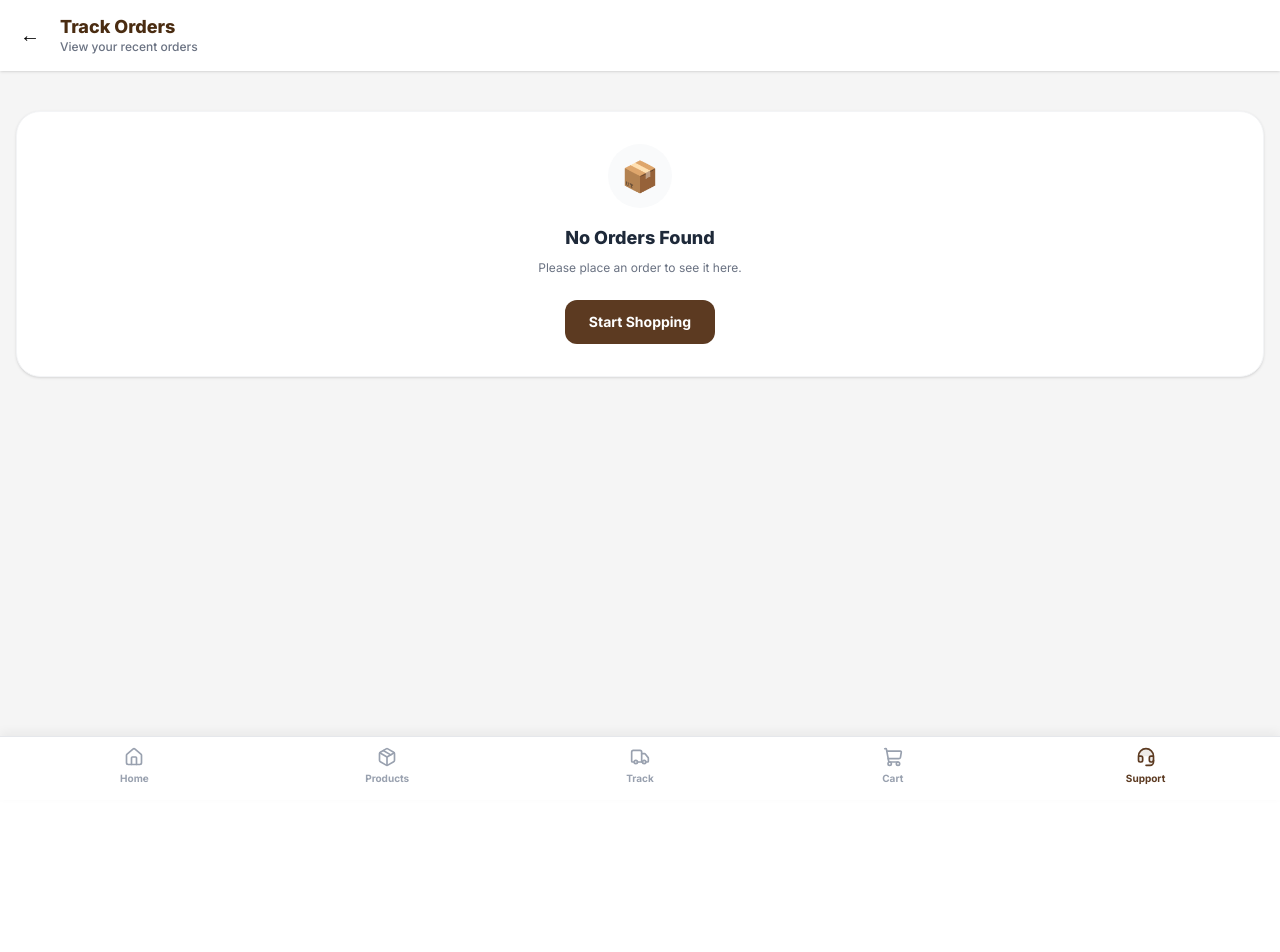
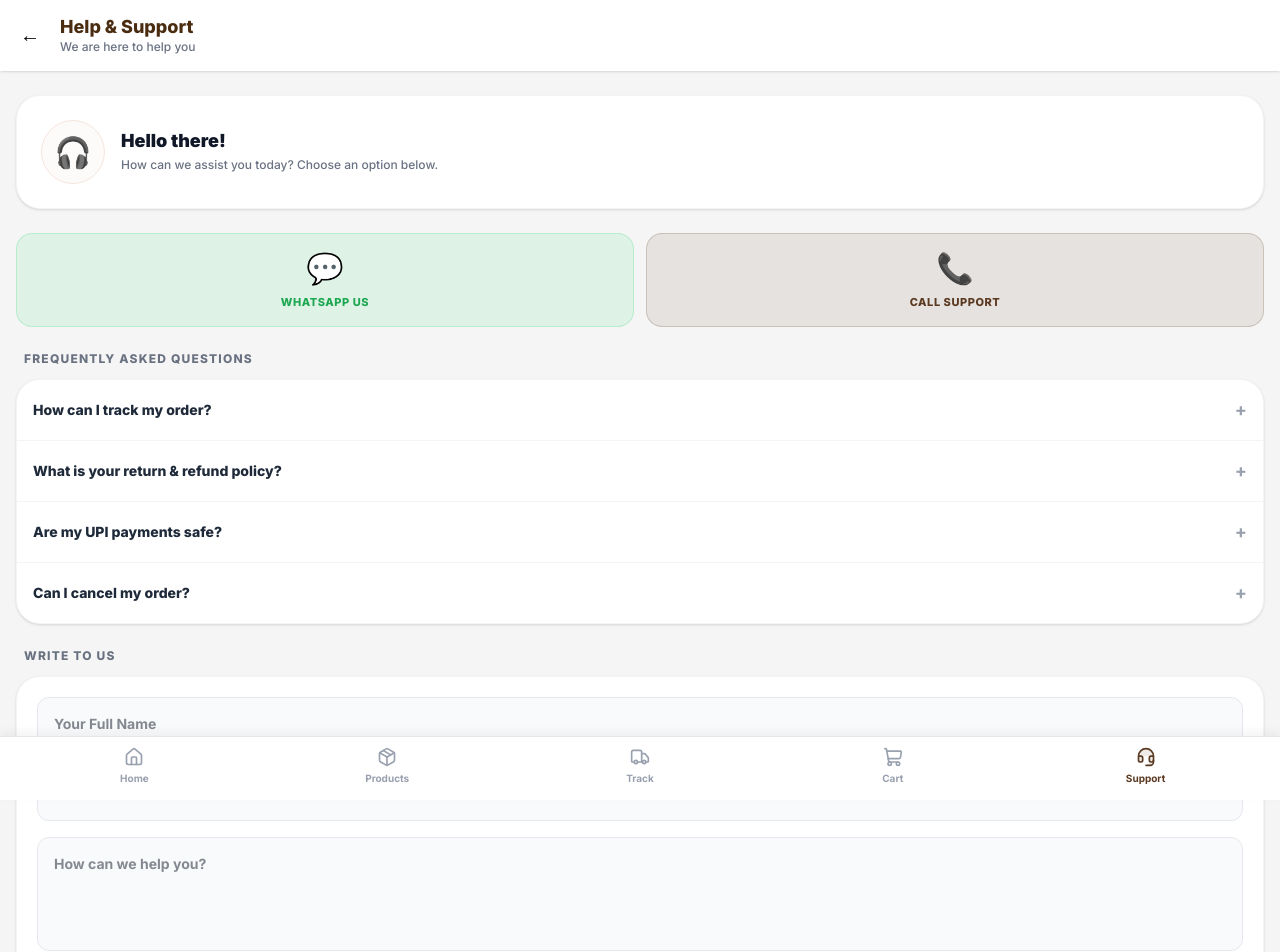
Before and after one commit to aqwertyui08521-crypto/royalbasket, a Next.js app: page /support in a window 1280 px wide. Shown: the top 952 px of the page. Before the commit the page ends 800 px from the top, so only its background shows below. Built offline with nearby package versions, Linux system fonts and the light colour scheme.

Commit message:
Added support page

```diff
--- a/src/app/support/page.tsx
+++ b/src/app/support/page.tsx
@@ -1,131 +1,171 @@
 "use client";
-import { useState, useEffect } from "react";
+import { useState } from "react";
 import { useRouter } from "next/navigation";
-import { createClient } from "@supabase/supabase-js";
 
-const supabase = createClient("https://npzfzlkvdxweiaewnnem.supabase.co", "sb_publishable_it_SC_2dJQ8K4n7K4DqYjw_AaVk59xz");
+export default function SupportPage() {
+  const router = useRouter();
+  const [activeFaq, setActiveFaq] = useState<number | null>(null);
+  const [showToast, setShowToast] = useState(false);
 
-export default function TrackOrderPage() {
-  const router = useRouter();
-  const [orders, setOrders] = useState<any[]>([]);
-  const [loading, setLoading] = useState(true);
-  const [userPhone, setUserPhone] = useState("");
+  // কাস্টমার সাপোর্টের নম্বর (আপনি পরে চেঞ্জ করে নেবেন)
+  const supportPhone = "+919876543210";
+  const whatsappMsg = "Hello Royal Basket, I need some help with my order.";
 
-  useEffect(() => {
-    const fetchOrders = async () => {
-      try {
-        const saved = localStorage.getItem("saved_address");
-        if (saved) {
-          const parsed = JSON.parse(saved);
-          if (parsed.phone) {
-            setUserPhone(parsed.phone);
-            // Supabase থেকে সরাসরি লাইভ অর্ডার টানা হচ্ছে
-            const { data, error } = await supabase
-              .from("orders")
-              .select("*")
-              .eq("customer_phone", parsed.phone)
-              .order("created_at", { ascending: false });
+  const faqs = [
+    {
+      q: "How can I track my order?",
+      a: "You can easily track your live order status by going to the 'Track Order' page from the Home screen after placing an order."
+    },
+    {
+      q: "What is your return & refund policy?",
+      a: "We offer a 7-day easy return policy for damaged or incorrect items. Refunds are processed within 3-5 working days directly to your original payment method."
+    },
+    {
+      q: "Are my UPI payments safe?",
+      a: "Absolutely! We use highly secured, encrypted banking channels. Your payment details are 100% safe and verified."
+    },
+    {
+      q: "Can I cancel my order?",
+      a: "Orders can only be cancelled before they are shipped. Once the order is out for delivery, cancellation is not possible."
+    }
+  ];
 
-            if (data && data.length > 0) {
-              setOrders(data);
-            }
-          }
-        }
-      } catch (error) {
-        console.error("Error loading orders:", error);
-      } finally {
-        setLoading(false);
-      }
-    };
-
-    fetchOrders();
-  }, []);
-
-  // ট্র্যাকিং স্টেপ ডিজাইন
-  const StatusStep = ({ title, desc, icon, isActive, isLast }: any) => (
-    <div className="flex gap-4 relative">
-      {!isLast && <div className={`absolute left-5 top-10 w-0.5 h-12 ${isActive ? 'bg-[#5C3A21]' : 'bg-gray-200'}`}></div>}
-      <div className={`w-10 h-10 rounded-full flex items-center justify-center text-[18px] z-10 ${isActive ? 'bg-[#5C3A21] text-white shadow-md shadow-[#5C3A21]/30' : 'bg-gray-100 text-gray-400'}`}>
-        {icon}
-      </div>
-      <div className="pb-8">
-        <p className={`font-extrabold text-sm ${isActive ? 'text-gray-800' : 'text-gray-400'}`}>{title}</p>
-        <p className={`text-[10px] font-medium mt-0.5 ${isActive ? 'text-[#7A401A]' : 'text-gray-400'}`}>{desc}</p>
-      </div>
-    </div>
-  );
+  const handleSendMessage = (e: React.FormEvent) => {
+    e.preventDefault();
+    // মেসেজ সেন্ড হওয়ার সুন্দর পপ-আপ
+    setShowToast(true);
+    setTimeout(() => setShowToast(false), 3000);
+    // ফর্ম ক্লিয়ার করার জন্য e.target.reset() ব্যবহার করতে পারেন
+    (e.target as HTMLFormElement).reset();
+  };
 
   return (
-    <div className="min-h-screen bg-[#F5F5F5] font-sans text-black pb-20">
-      <div className="bg-white sticky top-0 z-10 px-4 py-4 flex items-center gap-4 shadow-sm">
-        <button onClick={() => router.push('/')} className="p-1"><span className="text-xl font-bold">←</span></button>
+    <div className="min-h-screen bg-[#F5F5F5] font-sans text-black pb-24 relative">
+
+      {/* 🚀 Beautiful Toast Notification 🚀 */}
+      {showToast && (
+        <div className="fixed top-24 left-1/2 transform -translate-x-1/2 bg-[#198754] text-white px-6 py-3 rounded-full shadow-2xl z-50 flex items-center gap-2 font-black text-sm transition-all duration-300">
+          <span className="text-lg">✅</span> Message Sent Successfully!
+        </div>
+      )}
+
+      {/* Header */}
+      <div className="bg-white sticky top-0 z-40 px-4 py-4 flex items-center gap-4 shadow-sm">
+        <button onClick={() => router.push('/')} className="p-1 active:scale-90 transition-transform">
+          <span className="text-xl font-bold">←</span>
+        </button>
         <div>
-          <h1 className="font-extrabold text-lg leading-tight text-[#4A2C11]">Track Orders</h1>
-          <p className="text-xs text-gray-500 font-medium">
-            {userPhone ? `Tracking for: ${userPhone}` : "View your recent orders"}
-          </p>
+          <h1 className="font-extrabold text-lg leading-tight text-[#4A2C11]">Help & Support</h1>
+          <p className="text-xs text-gray-500 font-medium">We are here to help you</p>
         </div>
       </div>
 
-      <div className="px-4 mt-4 space-y-4">
-        {loading ? (
-          <div className="text-center py-10 text-gray-500 font-bold text-sm">Loading real orders...</div>
-        ) : orders.length === 0 ? (
-          <div className="bg-white p-8 rounded-3xl text-center shadow-sm border border-gray-100 mt-10">
-            <div className="w-16 h-16 bg-gray-50 rounded-full flex items-center justify-center mx-auto mb-4 text-3xl">📦</div>
-            <h2 className="font-extrabold text-gray-800 text-lg">No Orders Found</h2>
-            <p className="text-xs text-gray-500 mt-2">
-              {userPhone ? `We couldn't find any orders for ${userPhone}.` : "Please place an order to see it here."}
-            </p>
-            <button onClick={() => router.push('/')} className="mt-6 bg-[#5C3A21] text-white px-6 py-3 rounded-xl font-bold text-sm">Start Shopping</button>
+      <div className="px-4 mt-6 space-y-6">
+
+        {/* Hero Section */}
+        <div className="bg-white p-6 rounded-3xl shadow-sm border border-gray-100 flex items-center gap-4">
+          <div className="w-16 h-16 bg-[#FDFBF9] rounded-full flex items-center justify-center text-3xl border border-[#f5e6de] shrink-0">
+            🎧
           </div>
-        ) : (
-          orders.map((order) => (
-            <div key={order.id} className="bg-white rounded-3xl shadow-sm border border-gray-100 overflow-hidden">
+          <div>
+            <h2 className="font-black text-lg text-gray-900 leading-tight mb-1">Hello there!</h2>
+            <p className="text-xs font-medium text-gray-500">How can we assist you today? Choose an option below.</p>
+          </div>
+        </div>
 
-              <div className="p-5 border-b border-gray-100 bg-[#FDFBF9]">
-                <div className="flex justify-between items-start mb-2">
-                  <div>
-                    <p className="text-[10px] font-extrabold text-gray-500 uppercase tracking-widest">ORDER ID</p>
-                    <p className="font-black text-sm text-[#4A2C11]">{order.order_id}</p>
-                  </div>
-                  <div className="text-right">
-                    <p className="text-[10px] font-extrabold text-gray-500 uppercase tracking-widest">AMOUNT</p>
-                    <p className="font-black text-sm text-[#4A2C11]">₹{order.total_amount}</p>
-                  </div>
-                </div>
-                <p className="text-[10px] text-gray-500 font-medium">
-                  Placed on: {new Date(order.created_at).toLocaleDateString('en-IN', { day: 'numeric', month: 'short', year: 'numeric' })}
-                </p>
-              </div>
+        {/* Quick Contact Buttons */}
+        <div className="grid grid-cols-2 gap-3">
+          <a
+            href={`https://wa.me/${supportPhone}?text=${encodeURIComponent(whatsappMsg)}`}
+            target="_blank"
+            rel="noopener noreferrer"
+            className="bg-[#25D366]/10 border border-[#25D366]/20 p-4 rounded-2xl flex flex-col items-center justify-center text-center gap-2 active:scale-95 transition-transform"
+          >
+            <span className="text-3xl">💬</span>
+            <span className="font-extrabold text-[11px] text-[#1da851] uppercase tracking-wider">WhatsApp Us</span>
+          </a>
+          <a
+            href={`tel:${supportPhone}`}
+            className="bg-[#5C3A21]/10 border border-[#5C3A21]/20 p-4 rounded-2xl flex flex-col items-center justify-center text-center gap-2 active:scale-95 transition-transform"
+          >
+            <span className="text-3xl">📞</span>
+            <span className="font-extrabold text-[11px] text-[#5C3A21] uppercase tracking-wider">Call Support</span>
+          </a>
+        </div>
 
-              <div className="p-5 border-b border-gray-100">
-                <h3 className="text-[11px] font-extrabold text-gray-500 uppercase tracking-widest mb-3">Items</h3>
-                <div className="flex items-center gap-3">
-                  <div className="w-12 h-12 bg-gray-100 rounded-xl flex items-center justify-center text-xl border border-gray-200">🛍️</div>
-                  <div>
-                    <p className="font-extrabold text-sm text-gray-800">
-                      {order.items && order.items[0] ? order.items[0].name : "Royal Basket Products"}
-                    </p>
-                    <p className="text-[10px] font-medium text-gray-500 mt-0.5">
-                      {order.items && order.items.length > 1 ? `+ ${order.items.length - 1} more items` : `Qty: ${order.items[0]?.qty || 1}`}
-                    </p>
-                  </div>
+        {/* FAQs Section */}
+        <div>
+          <h3 className="text-xs font-extrabold text-gray-500 uppercase tracking-widest px-2 mb-3">Frequently Asked Questions</h3>
+          <div className="bg-white rounded-3xl shadow-sm border border-gray-100 overflow-hidden">
+            {faqs.map((faq, index) => (
+              <div key={index} className="border-b border-gray-100 last:border-0">
+                <button
+                  onClick={() => setActiveFaq(activeFaq === index ? null : index)}
+                  className="w-full text-left p-4 flex justify-between items-center bg-white active:bg-gray-50 transition-colors"
+                >
+                  <span className={`font-extrabold text-sm pr-4 ${activeFaq === index ? 'text-[#5C3A21]' : 'text-gray-800'}`}>
+                    {faq.q}
+                  </span>
+                  <span className={`text-lg font-bold text-gray-400 transition-transform duration-300 ${activeFaq === index ? 'rotate-45 text-[#5C3A21]' : ''}`}>
+                    +
+                  </span>
+                </button>
+
+                {/* Accordion Content */}
+                <div
+                  className={`overflow-hidden transition-all duration-300 ${activeFaq === index ? 'max-h-40 opacity-100' : 'max-h-0 opacity-0'}`}
+                >
+                  <p className="p-4 pt-0 text-xs font-medium text-gray-600 leading-relaxed bg-white">
+                    {faq.a}
+                  </p>
                 </div>
               </div>
+            ))}
+          </div>
+        </div>
 
-              <div className="p-5 pt-6">
-                <h3 className="text-[11px] font-extrabold text-gray-500 uppercase tracking-widest mb-5">Order Status</h3>
+        {/* Write to us Form */}
+        <div>
+          <h3 className="text-xs font-extrabold text-gray-500 uppercase tracking-widest px-2 mb-3">Write to us</h3>
+          <div className="bg-white p-5 rounded-3xl shadow-sm border border-gray-100">
+            <form onSubmit={handleSendMessage} className="space-y-4">
+              <div>
+                <input
+                  type="text"
+                  placeholder="Your Full Name"
+                  required
+                  className="w-full bg-gray-50 border border-gray-200 p-4 rounded-xl text-sm font-bold text-gray-900 focus:outline-none focus:ring-2 focus:ring-[#5C3A21]/20 focus:border-[#5C3A21]/30 transition-all"
+                />
+              </div>
+              <div>
+                <input
+                  type="tel"
+                  placeholder="Your Phone Number"
+                  required
+                  className="w-full bg-gray-50 border border-gray-200 p-4 rounded-xl text-sm font-bold text-gray-900 focus:outline-none focus:ring-2 focus:ring-[#5C3A21]/20 focus:border-[#5C3A21]/30 transition-all"
+                />
+              </div>
+              <div>
+                <textarea
+                  placeholder="How can we help you?"
+                  rows={4}
+                  required
+                  className="w-full bg-gray-50 border border-gray-200 p-4 rounded-xl text-sm font-bold text-gray-900 focus:outline-none focus:ring-2 focus:ring-[#5C3A21]/20 focus:border-[#5C3A21]/30 transition-all resize-none"
+                />
+              </div>
+              <button
+                type="submit"
+                className="w-full bg-[#5C3A21] text-white py-4 rounded-xl font-black text-sm active:scale-95 transition-transform flex justify-center items-center gap-2"
+              >
+                Send Message <span>✉️</span>
+              </button>
+            </form>
+          </div>
+        </div>
 
-                <StatusStep title="Order Confirmed" desc="We have received your order." icon="📝" isActive={true} isLast={false} />
-                <StatusStep title="Processing" desc="Seller is preparing your order." icon="⚙️" isActive={order.status === 'processing' || order.status === 'shipped' || order.status === 'delivered'} isLast={false} />
-                <StatusStep title="Shipped" desc="Order is out for delivery." icon="🚚" isActive={order.status === 'shipped' || order.status === 'delivered'} isLast={false} />
-                <StatusStep title="Delivered" desc="Order has been delivered." icon="✅" isActive={order.status === 'delivered'} isLast={true} />
-              </div>
-            </div>
-          ))
-        )}
       </div>
+
+      <p className="text-xs text-center text-gray-400 font-bold mt-8">Secured by Royal Basket Support</p>
     </div>
   );
 }
```
